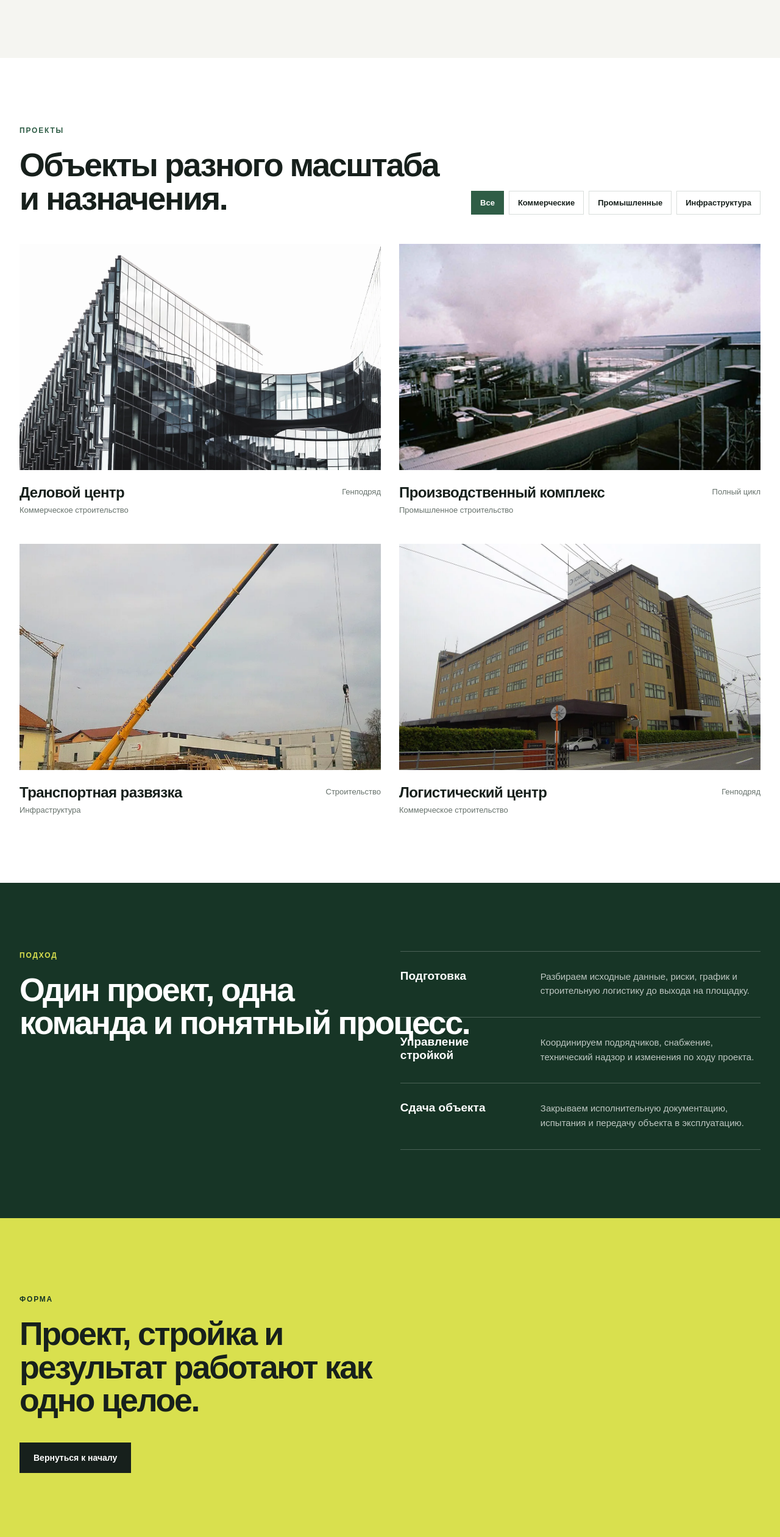
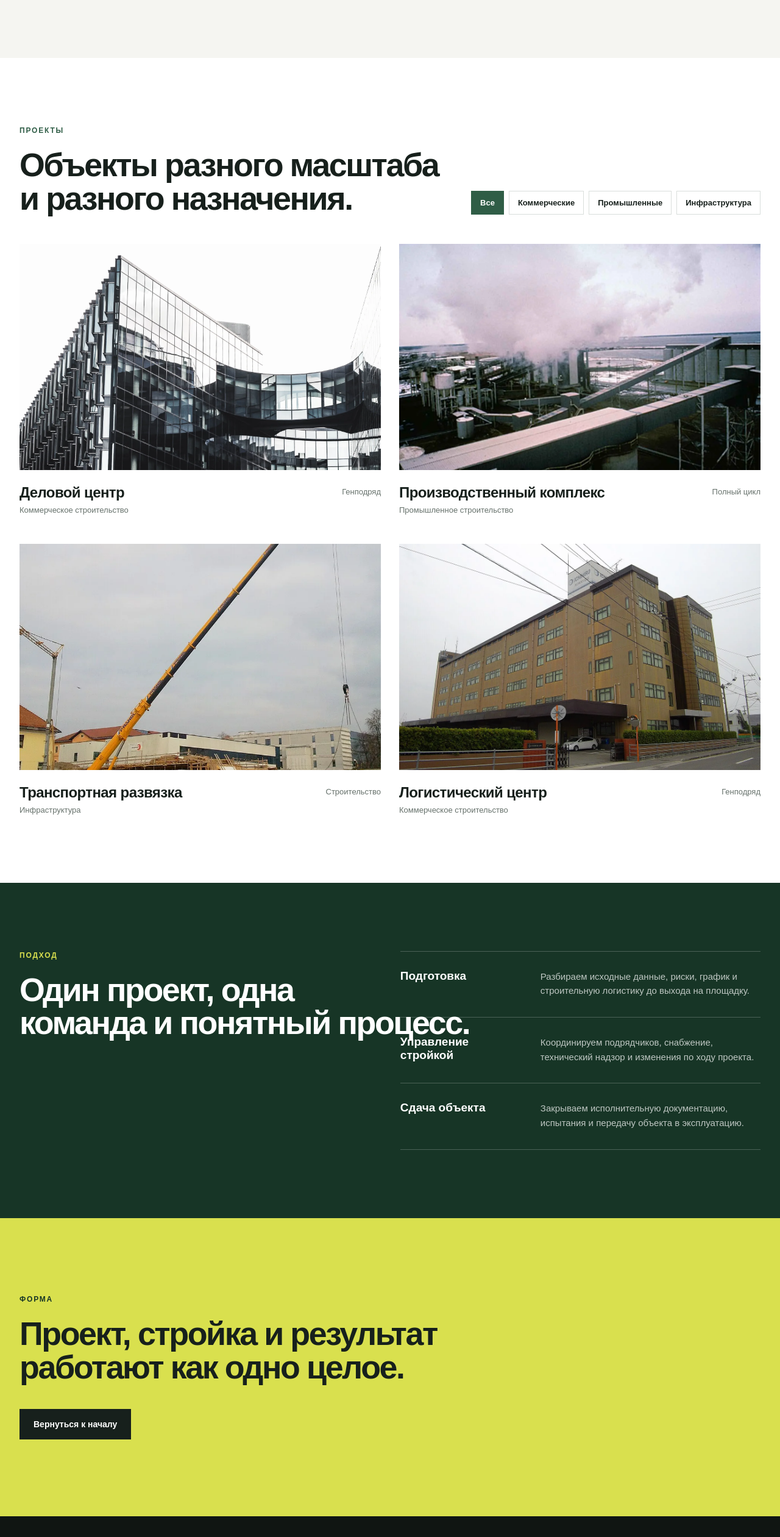
Before and after one commit to vladshulga-dev/forma-construction, a plain HTML site: page index.html in a window 1280 px wide. Shown: the part 1993-4514 px from the top of the page at 61% size. Drawn offline with Linux system fonts and the light colour scheme.

Commit message:
Fix heading layout

```diff
--- a/index.html
+++ b/index.html
@@ -89,7 +89,7 @@
         <div class="projects-head">
           <div>
             <p class="eyebrow">Проекты</p>
-            <h2><span class="heading-line">Объекты разного масштаба</span><span class="heading-line">и назначения.</span></h2>
+            <h2><span class="heading-line">Объекты разного масштаба</span><span class="heading-line">и разного назначения.</span></h2>
           </div>
           <div class="filters" aria-label="Фильтр проектов">
             <button class="filter-button is-active" type="button" data-filter="all">Все</button>
@@ -181,7 +181,7 @@
     <section class="closing section">
       <div class="container closing-inner">
         <p class="eyebrow">ФОРМА</p>
-        <h2><span class="heading-line">Проект, стройка и</span><span class="heading-line">результат работают как</span><span class="heading-line">одно целое.</span></h2>
+        <h2><span class="heading-line">Проект, стройка и результат</span><span class="heading-line">работают как одно целое.</span></h2>
         <a class="button button-dark" href="#top">Вернуться к началу</a>
       </div>
     </section>
```
